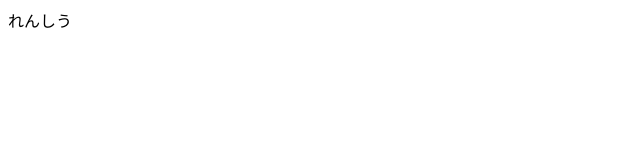
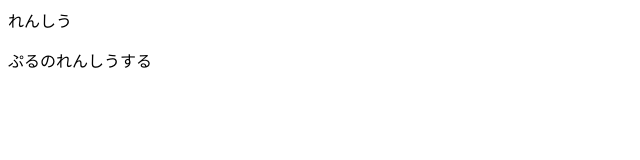
Before and after one commit to momoi-t/git-test2, a plain HTML site: page index.html in a window 1280 px wide. Shown: the whole page, without its empty margins (0-640 px from the left). Drawn offline with Linux system fonts and the light colour scheme.

Commit message:
Update index.html

```diff
--- a/index.html
+++ b/index.html
@@ -1 +1,2 @@
 <p>れんしう</p>
+<p>ぷるのれんしうする</p>
```
